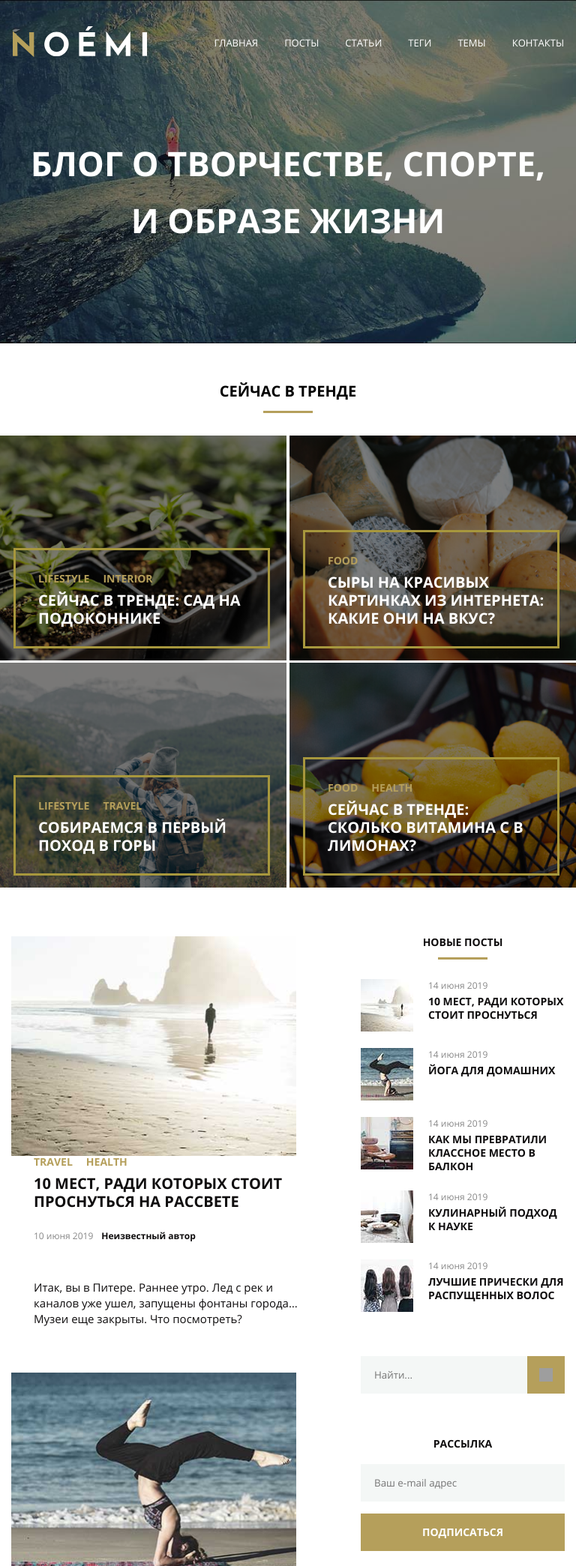
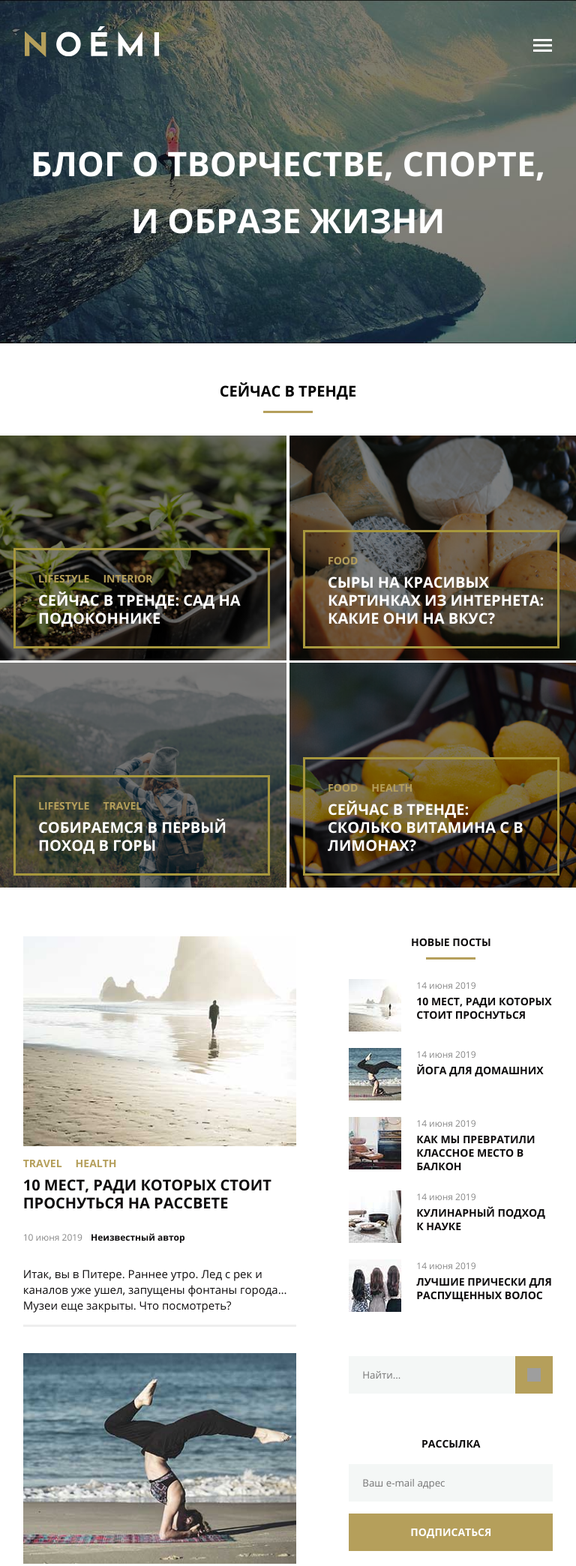
Before and after one commit to Alnipet/mq-diploma, a plain HTML site: page index.html in a window 768 px wide. Shown: the top 2089 px of the page at 75% size. Drawn offline with Linux system fonts and the light colour scheme; grey boxes are pictures that could not be loaded; files whose address does not match are found by name.

Commit message:
черновая планшетная версия

```diff
--- a/css/style.css
+++ b/css/style.css
@@ -99,6 +99,10 @@ button {
 .header-menu {
   display: flex;
   justify-content: space-between;
+}
+
+.menu-burger {
+  display: none;
 }
 
 .header-menu-item {
@@ -688,6 +692,32 @@ button {
 }
 
 @media (min-width: 641px) and (max-width: 1200px) {
+  .container {
+    /*max-width: 1200px;
+    margin-left: auto;
+    margin-right: auto;*/
+    padding-left: 4vw;
+    padding-right: 4vw;
+  }
+
+  .header-menu {
+    display: none;
+  }
+
+  .menu-burger {
+    display: block;
+
+  }
+
+  .menu-burger-item {
+    width: 25px;
+    height: 3px;
+    margin-top: 4px;
+
+    background-color: #ffffff;
+  }
+
+
   .aside-posts-list {
     flex-wrap: wrap;
   }
@@ -713,5 +743,37 @@ button {
 
   .post {
     flex-direction: column;
+    margin-bottom: 35px;
+  }
+
+  .post:after {
+    content: "";
+    display: block;
+    width: 100%;
+    height: 3px;
+    margin: 15px auto 0;
+
+    background-color: #eeeeee;
+  }
+
+  .post-image {
+    width: 100%;
+  }
+
+  .post-content {
+    margin-top: 15px;
+    margin-left: 0;
+
+  }
+
+  .desc {
+    margin-top: 30px;
+  }
+
+  .our-products-item {
+    display: flex;
+    flex-basis: 343px;
+
+    margin-top: 30px;
   }
 }
--- a/index.html
+++ b/index.html
@@ -21,6 +21,11 @@
         <li class="header-menu-item"><a href="#0">Темы</a></li>
         <li class="header-menu-item"><a href="#0">Контакты</a></li>
       </ul>
+      <a href="#0" class="menu-burger">
+        <div class="menu-burger-item"></div>
+        <div class="menu-burger-item"></div>
+        <div class="menu-burger-item"></div>
+      </a>
     </nav>
   </div>
   <h1 class="header-title">Блог о творчестве, спорте, и образе жизни</h1>
```
